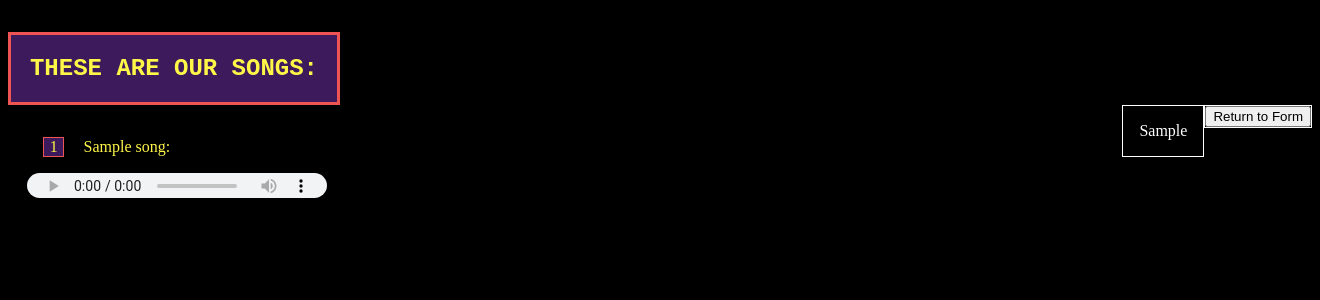
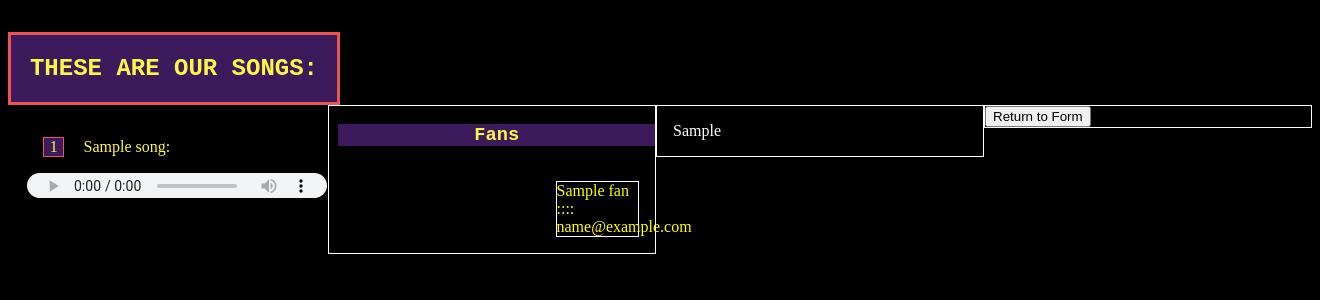
Before and after one commit to yohn-dezmon/petfriendly, a Flask app: template templates/thank_u.html in a window 1320 px wide. Shown: the part 98-398 px from the top of the page. Run offline with Flask 2, Linux system fonts and the light colour scheme; the template is opened without the code that fills it: most values are stand-ins (such as "Sample title", 1, 10 or a date in 2020).

Commit message:
most recent changes, I cannot get the right floating elements to display properly with css

```diff
--- a/static/pet_friend.css
+++ b/static/pet_friend.css
@@ -9,6 +9,21 @@ h1 {
   margin-left: 0.5em;
   text-align: center;
 
+}
+
+h3 {
+  font-family: "Courier New", Courier, serif;
+  background-color: #3C1A5B;
+  color: #FFF748;
+  margin-left: 0.5em;
+  text-align: center;
+}
+
+
+
+
+.query {
+  color: yellow;
 }
 
 .header {
@@ -34,9 +49,24 @@ h1 {
 
 }
 
+.thank_u, .Fans, .returnform {
+  display: inline-block;
+  float: right;
+  width: 25%;
+}
+
 .thank_u {
+  border: 1px solid white;
+
+}
+
+.Fans {
+  border: 1px solid white;
+
+}
+.returnform {
+  border: 1px solid white;
   float: right;
-  border: 1px solid white;
 }
 
 p {
--- a/templates/thank_u.html
+++ b/templates/thank_u.html
@@ -2,14 +2,21 @@
 
   {% block paragraph %}
   <div class="thank_u"> <p class='thnk_txt'>{{ thank_u }}</p>
+  </div>
+  <div class="Fans">
+  <h3>Fans</h3>
+      {% for fan in fans %}
+        <p class="Fans query">{{ fan.name }} :::: {{ fan.email }}</p>
+      {% endfor %}
   </div>
 
   {% endblock %}
 
   {% block form %}
 
-  <form action="/" method="GET">
+  <form class="returnform" action="/" method="GET">
   <input type="submit" value="Return to Form">
 </form>
 
+
   {% endblock %}
```
Also changed, not shown: pet_back_end.py (+3 -24 lines), fandatabase.db, templates/pet_friend.html (line endings or trailing spaces), 1 other file.
